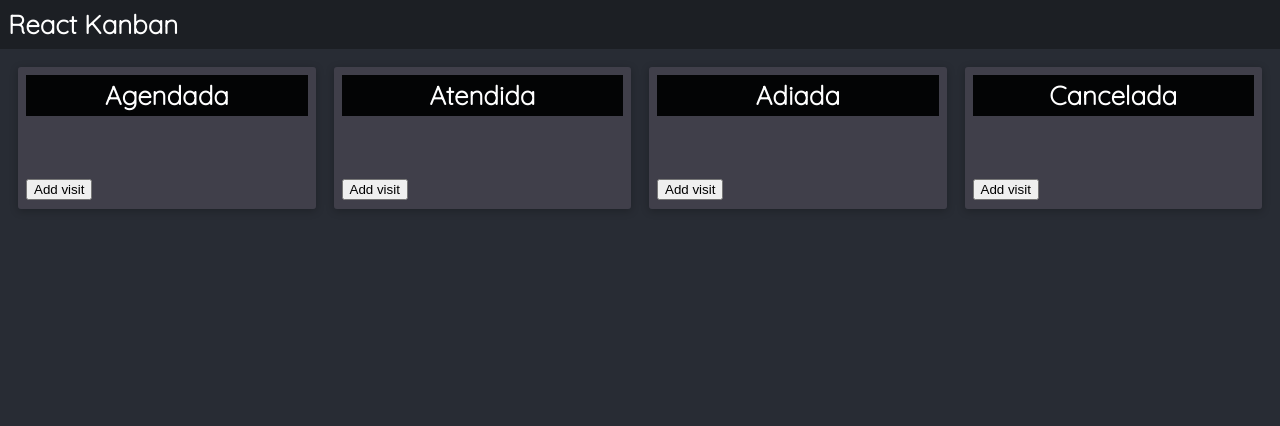
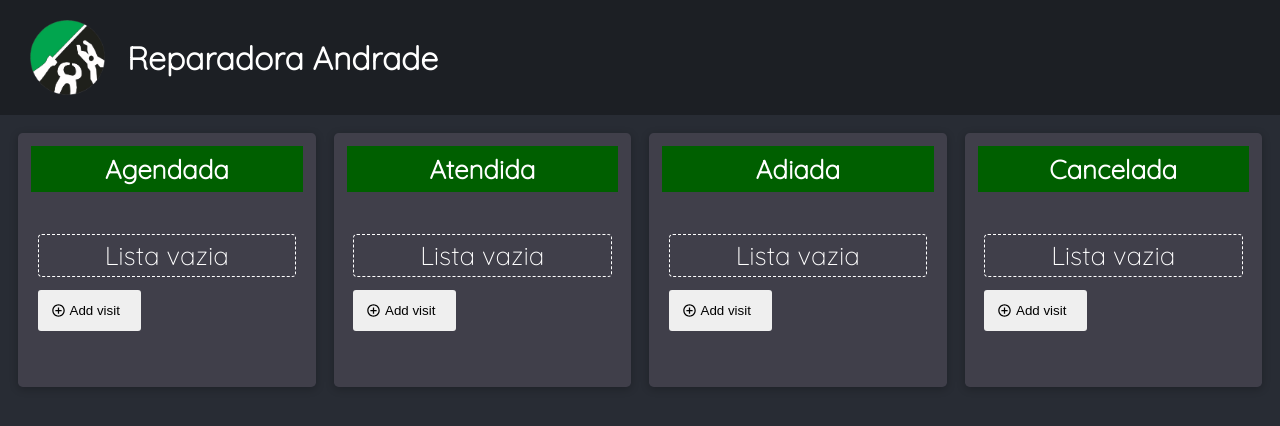
Before and after one commit to WdvOps/Kanban-Board-React, a React (Create React App) app in the folder kanban-app/: page / in a window 1280 px wide. Shown: the top 426 px of the page. Built offline with nearby package versions, Linux system fonts and the light colour scheme.

Commit message:
Feat: CSS changes

```diff
--- a/kanban-app/src/App.js
+++ b/kanban-app/src/App.js
@@ -81,7 +81,7 @@ function App() {
           taskState="Cancelada"
           tasks={tasks.filter((tsk) => tsk.state === "Cancelada")}
           onTaskUpdate={updateTask}
-          onDeleteTsak={deleteTask}
+          onDeleteTask={deleteTask}
         />
       </div>
     </div>
--- a/kanban-app/src/components/Navbar/Navbar.js
+++ b/kanban-app/src/components/Navbar/Navbar.js
@@ -1,10 +1,13 @@
 import React from "react";
 import "./navbar.css";
+
+import logoRP from "../../img/ReparadoraAndrade.png";
 
 export default function Navbar() {
   return (
     <nav className="navbar">
-      <span>React Kanban</span>
+      <img src={logoRP} alt="logo" />
+      <span>Reparadora Andrade</span>
     </nav>
   );
 }
--- a/kanban-app/src/components/Navbar/navbar.css
+++ b/kanban-app/src/components/Navbar/navbar.css
@@ -1,7 +1,21 @@
 .navbar {
     display: flex;
+    align-items: center;
     background-color: rgba(0, 0, 0, 0.3);
     padding: 8px;
     color: #fff;
     font-weight: bold;
 }
+
+.navbar img {
+    max-width: 75px;
+    margin: 12px 22px;
+}
+
+.navbar span {
+    font-size: 32px;
+    transition: all 0.3s;
+}
+.navbar span:hover {
+    text-shadow: 0 0 2px #fff, 0 0 2px rgb(0, 95, 0);
+}
--- a/kanban-app/src/components/TaskItem/TaskItem.js
+++ b/kanban-app/src/components/TaskItem/TaskItem.js
@@ -33,12 +33,14 @@ export default function TaskItem({
 
   if (isEditing) {
     return (
+      <div className="task-item">
         <input
           type="text"
           value={editableTitle}
           onChange={onTitleChange}
           onKeyPress={onKeyPress}
         />
+      </div>
     );
   } else {
     return (
--- a/kanban-app/src/components/TaskItem/task-item.css
+++ b/kanban-app/src/components/TaskItem/task-item.css
@@ -15,6 +15,7 @@
     font-size: 14px;
     display: block;
     width: 100%;
+    outline-style: none;
   }
 
   .task-item select {
--- a/kanban-app/src/components/TaskList/TaskList.js
+++ b/kanban-app/src/components/TaskList/TaskList.js
@@ -1,5 +1,7 @@
 import React from "react";
 import "./tasklist.css";
+
+import addIcon from "../../img/added.svg";
 
 import PropTypes from "prop-types";
 
@@ -34,8 +36,13 @@ export default function TaskList({
             />
           );
         })}
+
+        {tasks.length === 0 && <div className="empty-list">Lista vazia</div>}
+        <button onClick={addTask} className="btn">
+          <img src={addIcon} alt="Added icon" />
+          Add visit
+        </button>
       </div>
-      <button onClick={addTask}>Add visit</button>
     </div>
   );
 }
--- a/kanban-app/src/components/TaskList/tasklist.css
+++ b/kanban-app/src/components/TaskList/tasklist.css
@@ -1,19 +1,48 @@
 .tasklist {
-    padding: 8px;
+    padding: 0.5rem;
     background-color: #42414dee;
-    border-radius: 3px;
+    border-radius: 0.1875rem;
     box-shadow: rgba(0, 0, 0, 0.247) 0px 2px 8px 0px;
 }
 
 .tasklist .title {
-    padding: 4px;
+    padding: 0.25rem;
     font-weight: bold;
-    background-color: #030405;
+    background-color: rgb(0, 95, 0);
     text-align: center;
 }
 
 .tasklist .content {
-    padding: 26px 4px;
+    padding: 1.625rem 0.25rem;
     display: flex;
     flex-direction: column;
 }
+.tasklist .content .empty-list {
+   text-align: center;
+   border: 1px dashed #fff;
+   border-radius: 4px;
+   padding: 4px;
+}
+
+.tasklist .btn {
+    width: 40%;
+    margin-top: 0.5rem;
+    padding: 0.5rem;
+    display: flex;
+    justify-content: left;
+    transition: background-color, color 0.3s;
+    border: none;
+    border-radius: 3px;
+}
+
+.tasklist .btn:hover {
+    background-color: rgb(0, 95, 0);
+    cursor: pointer;
+    color: #FFF;
+}
+
+.tasklist .btn img {
+    width: 15px;
+    height: 15px;
+    margin-right: 4px;
+}
```
Also changed, not shown: kanban-app/src/img/ReparadoraAndrade.png (added), kanban-app/src/img/added.svg (added). Lines whose indentation alone changed are shown as unchanged.
